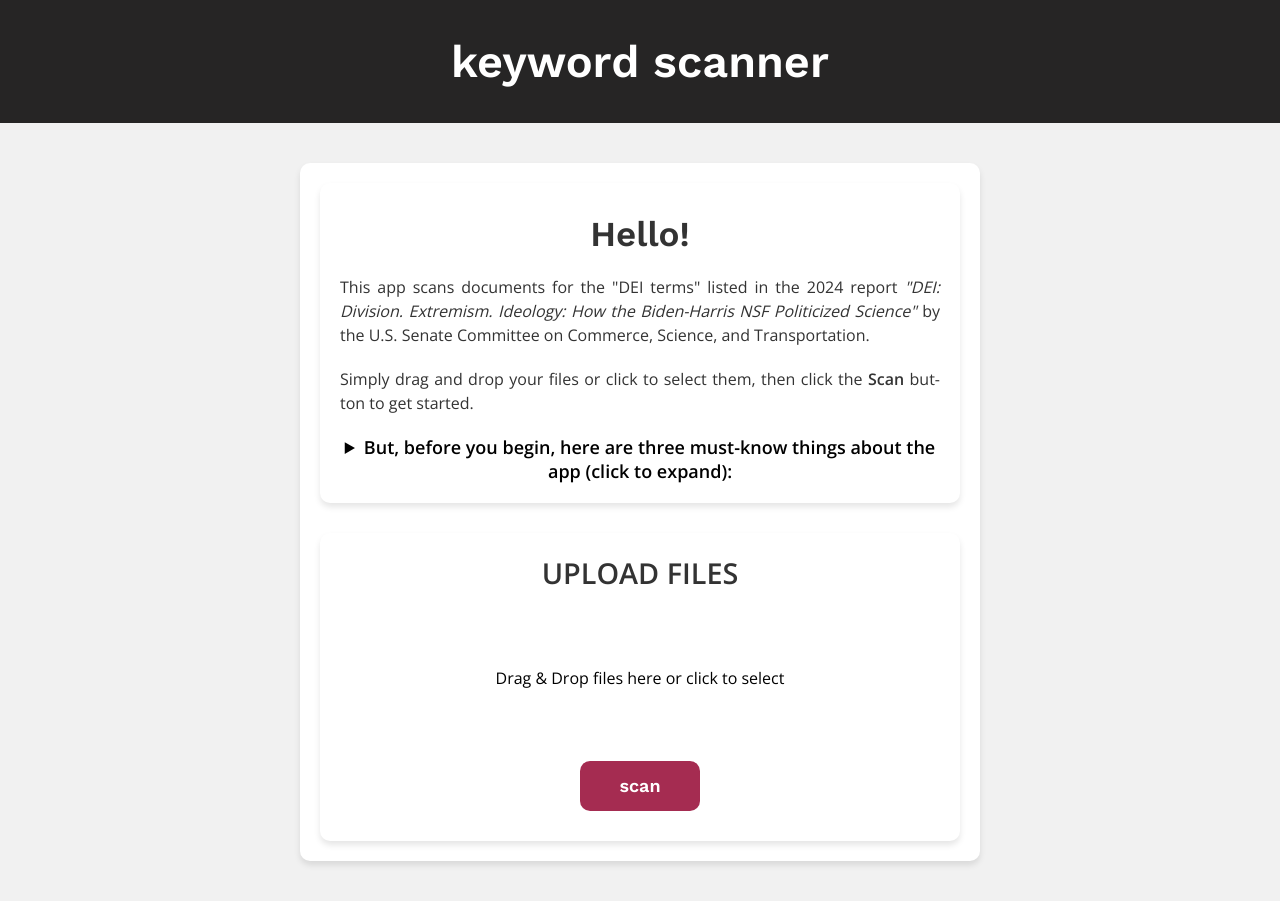
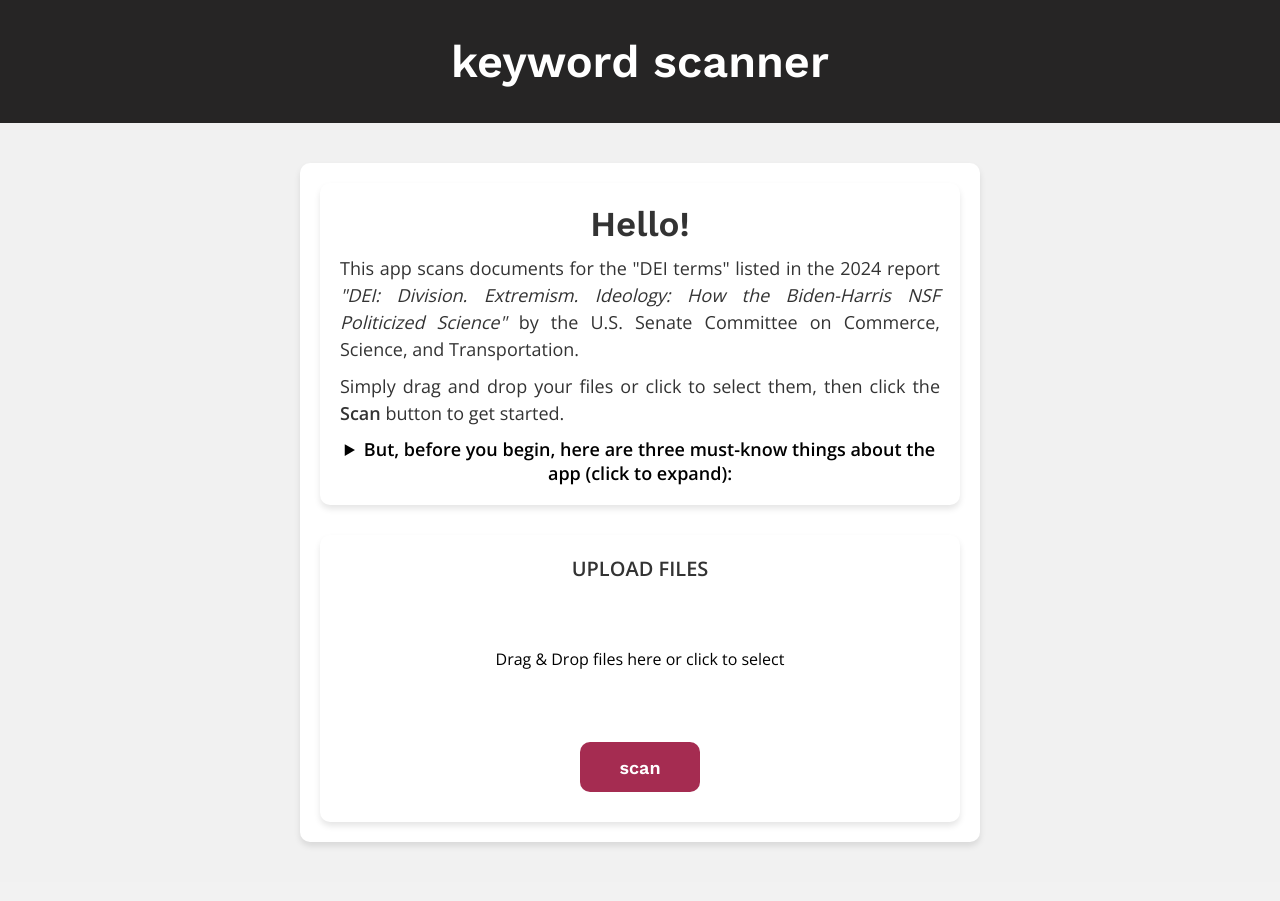
Before and after one commit to deelobo/keyword_scanner_app, a Flask app: page / in a window 1280 px wide. After the commit the page ends 846 px from the top, so only its background shows below. Run offline with Flask 2, Linux system fonts and the light colour scheme.

Commit message:
Refactor CSS for introduction and upload sections to enhance clarity and improve layout consistency

```diff
--- a/static/style.css
+++ b/static/style.css
@@ -16,7 +16,6 @@ body {
 }
 
 /* Container for overall content */
-
 .container {
     width: 50%;
     margin: 40px auto;
@@ -28,7 +27,6 @@ body {
 }
 
 /* Introduction Container */
-
 .introduction {
     font-size: 18px;
     text-align: center;
@@ -47,39 +45,30 @@ body {
     font-family: 'Work Sans', sans-serif;
     font-size: 35px;
     margin-bottom: 10px;
-    margin-top: 10px;
+    margin-top: 0px;
     text-align: center;
     color: #333;
-    /* Center-align the heading */
 }
 
 .introduction p {
-    font-size: 16px;
+    font-size: 18px;
     line-height: 1.5;
-    margin-top: 20px;
-    margin-bottom: 20px;
+    margin-top: 10px;
+    margin-bottom: 10px;
     color: #333;
     text-align: justify;
     text-align-last: left;
-    /* Center-align the last line */
     hyphens: auto;
-    /* Enable automatic hyphenation */
     word-spacing: normal;
-    /* Adjust word spacing */
     letter-spacing: normal;
-    /* Adjust letter spacing */
 }
 
 .introduction ol {
     font-size: 18px;
     text-align: left;
-    /* Left-align the list */
     padding-left: 20px;
-    /* Add padding to align with the centered text */
     display: inline-block;
-    /* Ensure the list respects the text-align center of the parent */
     max-width: 100%;
-    /* Ensure it doesn't overflow */
 }
 
 .introduction ol li {
@@ -90,7 +79,7 @@ body {
     line-height: 1.5;
 }
 
-/* Upload Container */
+/* Upload and Results Container */
 .upload-results-container {
     background-color: #ffffff;
     padding: 20px;
@@ -101,7 +90,7 @@ body {
 
 .upload-results-container h3 {
     margin-top: 0;
-    font-size: 1.8em;
+    font-size: 20px;
     color: #333;
 }
 
```
